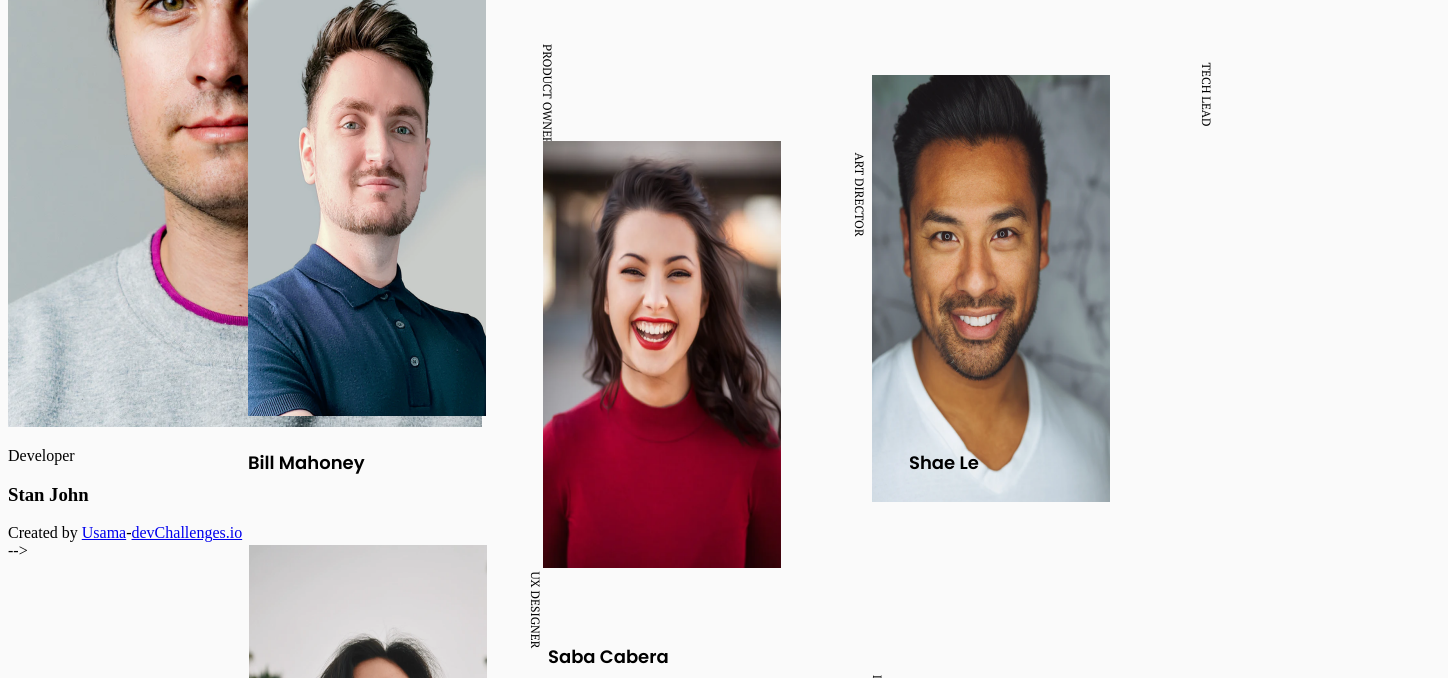
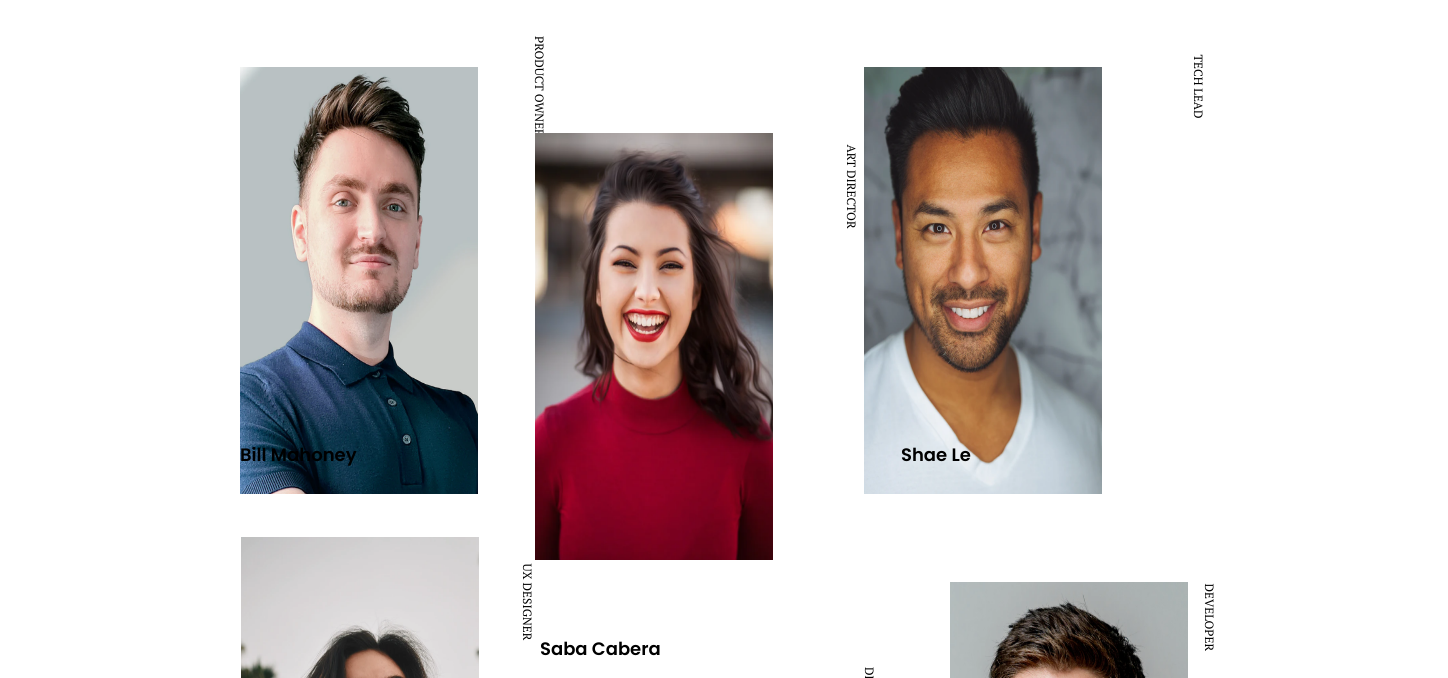
Before and after one commit to khusamayasir/My-Team-Page, a plain HTML site: page index.html in a window 1280 px wide. Shown: the part 263-941 px from the top of the page, 1448 px wide, since content can reach past the window. Drawn offline with Linux system fonts and the light colour scheme.

Commit message:
update index.html

```diff
--- a/index.html
+++ b/index.html
@@ -71,6 +71,6 @@
         <h3>Stan John</h3>
       </div>
 
-  <footer>Created by <a class="username-github-link" href="https://github.com/khusamayasir/404-Not-Found">Usama</a>-<a class="devchallengelink" href="https://devchallenges.io/">devChallenges.io</a></footer> -->
+  <footer>Created by <a class="username-github-link" href="https://github.com/khusamayasir/404-Not-Found">Usama</a>-<a class="devchallengelink" href="https://devchallenges.io/">devChallenges.io</a></footer>
 </body>
 </html>
--- a/style.css
+++ b/style.css
@@ -1,18 +1,4 @@
 @import url('https://fonts.googleapis.com/css2?family=PT+Serif:wght@400;700&family=Poppins:wght@400;600&display=swap');
-
-*{
-    box-sizing: border-box;
-}
-
-body{
-    position: absolute;
-    width: 1440px;
-    height: 1489px;
-    left: 0px;
-    top: 0px;
-
-    background: #FAFAFA;
-}
 
 .heading {
     position: absolute;
@@ -70,9 +56,7 @@ body{
     width: 238px;
     height: 426.5px;
     left: 240px;
-    top: 244.5px;
-
-    margin: 0 56.64px 0 0;
+    top: 330px;
 }
 
 .grid-item-p1 p {
@@ -286,3 +270,64 @@ body{
 
     color: #000000;
 }
+
+.grid-item-p6 img{
+    position: absolute;
+    width: 238px;
+    height: 426.5px;
+    left: 950px;
+    top: 845px;
+}
+
+.grid-item-p6 p {
+    position: absolute;
+    width: 77px;
+    height: 16px;
+    left: 1170px;
+    top: 865px;
+
+    font-family: 'PT Serif';
+    font-style: normal;
+    font-weight: 400;
+    font-size: 12px;
+    line-height: 16px;
+    text-transform: uppercase;
+
+    color: #000000;
+
+    transform: rotate(90deg);
+}
+
+.grid-item-p6 h3 {
+    position: absolute;
+    width: 92px;
+    height: 27px;
+    left: 950px;
+    top: 1180px;
+
+    font-family: 'Poppins';
+    font-style: normal;
+    font-weight: 600;
+    font-size: 18px;
+    line-height: 27px;
+
+    color: #000000;
+}
+
+footer{
+    position: absolute;
+    width: 287px;
+    height: 17px;
+    left: 547px;
+    top: 1448px;
+
+    font-family: 'Montserrat';
+    font-style: normal;
+    font-weight: 500;
+    font-size: 14px;
+    line-height: 17px;
+
+    text-align: center;
+
+    color: #A9A9A9;
+}
```
